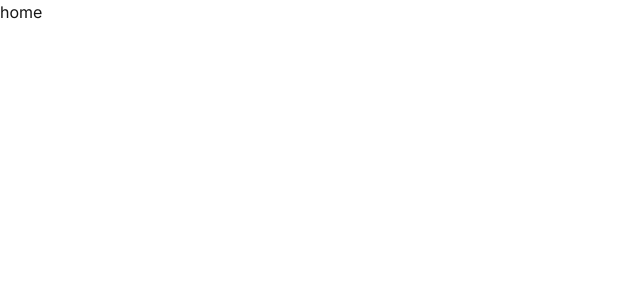
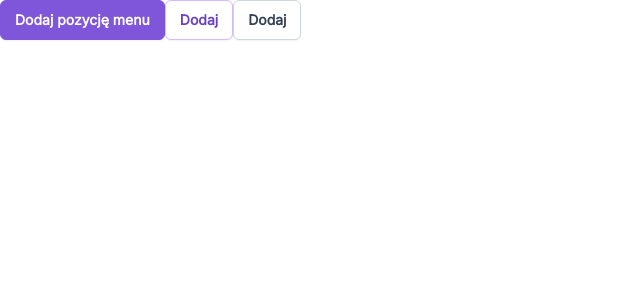
Before and after one commit to bat098/droplo, a Next.js app: page / in a window 1280 px wide. Shown: the top 300 px of the page, without its empty margins (0-640 px from the left). Built offline with nearby package versions, Linux system fonts and the light colour scheme.

Commit message:
feat: :sparkles: add Button

```diff
--- /dev/null
+++ b/src/app/components/Button/Button.tsx
@@ -0,0 +1,41 @@
+import React from "react"
+import {
+  ButtonInterface,
+  CommonClassesType,
+  VaraintsClassesType,
+} from "./Button.types"
+
+const Button = (props: ButtonInterface) => {
+  const { children, variant = "contained", color = "deepPurple" } = props
+
+  const commonClasses: CommonClassesType = {
+    contained: "text-white",
+    outlined: "bg-white",
+  }
+
+  const variantsClasses: VaraintsClassesType = {
+    contained: {
+      deepPurple: `bg-deepPurple border-deepPurple `,
+      lightPurple: ` bg-lightPurple border-lightPurple `,
+      purple: `bg-purple border-purple`,
+      darkGray: `bg-darkGray border-darkGray`,
+    },
+    outlined: {
+      deepPurple: `text-deepPurple border-purple`,
+      lightPurple: `text-lightPurple border-lightPurple`,
+      purple: `text-purple border-lightPurple`,
+      darkGray: `text-darkGray border-lightGray`,
+    },
+  }
+
+  const baseStyles =
+    "h-10 px-3.5 rounded-md border font-semibold text-sm shadow-primaryShadow"
+  const commonStyles = commonClasses[variant]
+  const variantColorStyles = variantsClasses[variant][color]
+
+  const styles = `${baseStyles} ${commonStyles} ${variantColorStyles}`
+
+  return <button className={styles}>{children}</button>
+}
+
+export default Button
--- /dev/null
+++ b/src/app/components/Button/Button.types.ts
@@ -0,0 +1,21 @@
+import { MyColors } from "@/tailwind.types"
+
+export type ButtonVariant = "contained" | "outlined"
+export type ButtonColors = keyof Pick<
+  MyColors,
+  "deepPurple" | "lightPurple" | "purple" | "darkGray"
+>
+
+export interface ButtonInterface {
+  children: React.ReactNode
+  variant?: ButtonVariant
+  color?: ButtonColors
+}
+
+export type VaraintsClassesType = {
+  [key in ButtonVariant]: {
+    [key in ButtonColors]: string
+  }
+}
+
+export type CommonClassesType = Record<ButtonVariant, string>
--- a/src/app/page.tsx
+++ b/src/app/page.tsx
@@ -1,3 +1,17 @@
+import Button from "./components/Button/Button"
+
 export default function Home() {
-  return <div>home</div>
+  return (
+    <div>
+      <Button variant="contained" color="deepPurple">
+        Dodaj pozycję menu
+      </Button>
+      <Button variant="outlined" color="purple">
+        Dodaj
+      </Button>
+      <Button variant="outlined" color="darkGray">
+        Dodaj
+      </Button>
+    </div>
+  )
 }
--- a/tailwind.config.ts
+++ b/tailwind.config.ts
@@ -7,55 +7,26 @@ export default {
     "./src/app/**/*.{js,ts,jsx,tsx,mdx}",
   ],
   theme: {
+    colors: {
+      lightGray: "#D0D5DD",
+      white: "#FFFFFF",
+      darkGray: "#344054",
+      lightBlueGray: "#EAECF0",
+      mediumGray: "#475467",
+      darkNavy: "#101828",
+      grayishPurple: "#667085",
+      lightestGray: "#F9FAFB",
+      purple: "#6941C6",
+      lightPurple: "#D6BBFB",
+      deepPurple: "#7F56D9",
+    },
+
     extend: {
+      boxShadow: {
+        primaryShadow: "0 1px 2px 0px rgba(16, 24, 40, 0.05)",
+      },
       fontFamily: {
         mainFont: "Inter",
-      },
-      colors: {
-        // foreground
-        foreground: {
-          500: "#667085",
-        },
-        // background
-        bg: {
-          primary: "#FFFFFF",
-          secondary: "#F9FAFB",
-        },
-        // border
-        border: {
-          primary: "#D0D5DD",
-          secondary: "#EAECF0",
-        },
-        // text
-        text: {
-          primary: {
-            900: "#101828",
-          },
-          secondary: {
-            700: "#344054",
-          },
-          tertiary: {
-            600: "#475467",
-          },
-          placeholder: "#667085",
-        },
-        // button
-        button: {
-          primary: {
-            bg: "#7F56D9",
-            fg: "#FFFFFF",
-            border: "#7F56D9",
-            tertiary: "#475467",
-          },
-          secondary: {
-            bg: "#FFFFFF",
-            border: "#D0D5DD",
-            fg: "#344054",
-            colorBg: "#FFFFFF",
-            colorBorder: "#D6BBFB",
-            colorFg: "#6941C6",
-          },
-        },
       },
     },
   },
```
Also changed, not shown: src/tailwind.types.ts (added, +13 -0 lines), src/app/components/Button/Button.styles.ts (added).
